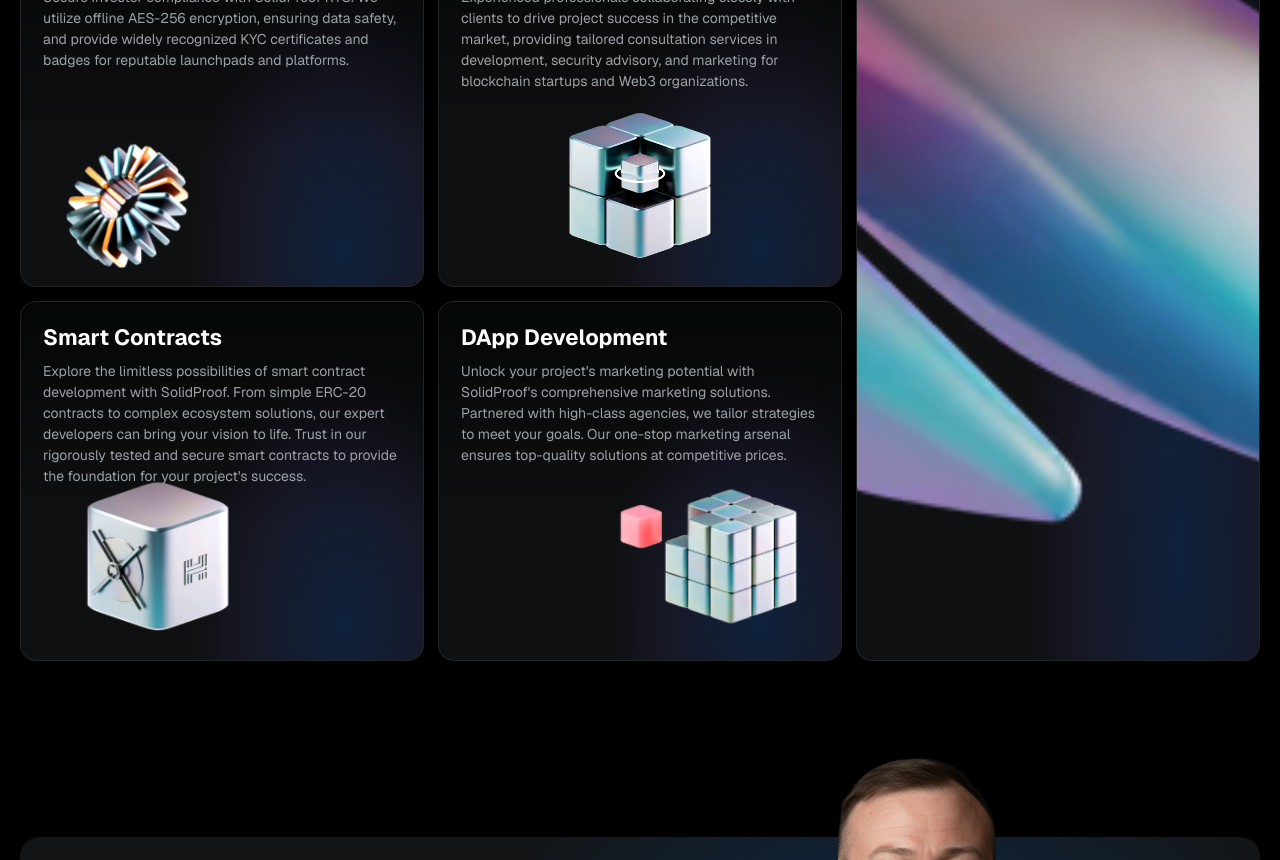
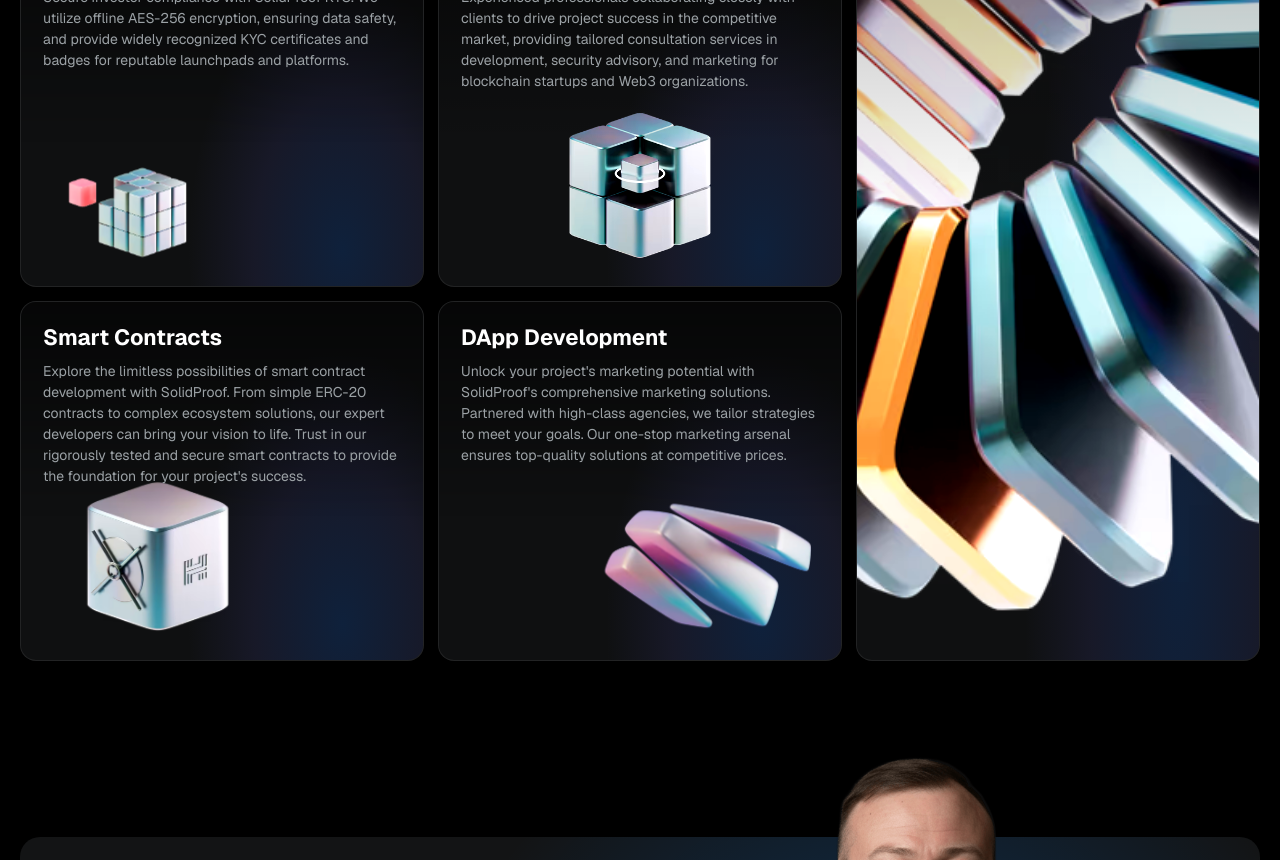
Before and after one commit to AlexBarbulescu/solidproof, a Vue app: page / in a window 1280 px wide. Shown: the part 1920-2780 px from the top of the page. Built offline with nearby package versions, Linux system fonts and the light colour scheme.

Commit message:
Update service section images for correct mapping
Swapped image sources among service articles to ensure each service displays the appropriate graphic. This corrects mismatches between service descriptions and their associated images.

```diff
--- a/src/components/ServicesSection.vue
+++ b/src/components/ServicesSection.vue
@@ -29,7 +29,7 @@
             </p>
           </div>
           <figure class="service-media">
-            <img src="/images/Protect_1.avif" alt="Iridescent chrome ring composition highlighting growth and awareness" loading="lazy" />
+            <img src="/images/Metodology_02-1.avif" alt="Iridescent chrome ring composition highlighting growth and awareness" loading="lazy" />
           </figure>
         </article>
 
@@ -42,7 +42,7 @@
             </p>
           </div>
           <figure class="service-media">
-            <img src="/images/Metodology_02-1.avif" alt="Methodology graphic symbolizing secure identity verification" loading="lazy" />
+            <img src="/images/Pebetration_Testing_1.avif" alt="Methodology graphic symbolizing secure identity verification" loading="lazy" />
           </figure>
         </article>
 
@@ -81,7 +81,7 @@
             </p>
           </div>
           <figure class="service-media">
-            <img src="/images/Pebetration_Testing_1.avif" alt="Iridescent geometric shards suggesting dApp engineering" loading="lazy" />
+            <img src="/images/Protect_1.avif" alt="Iridescent geometric shards suggesting dApp engineering" loading="lazy" />
           </figure>
         </article>
       </div>
```
